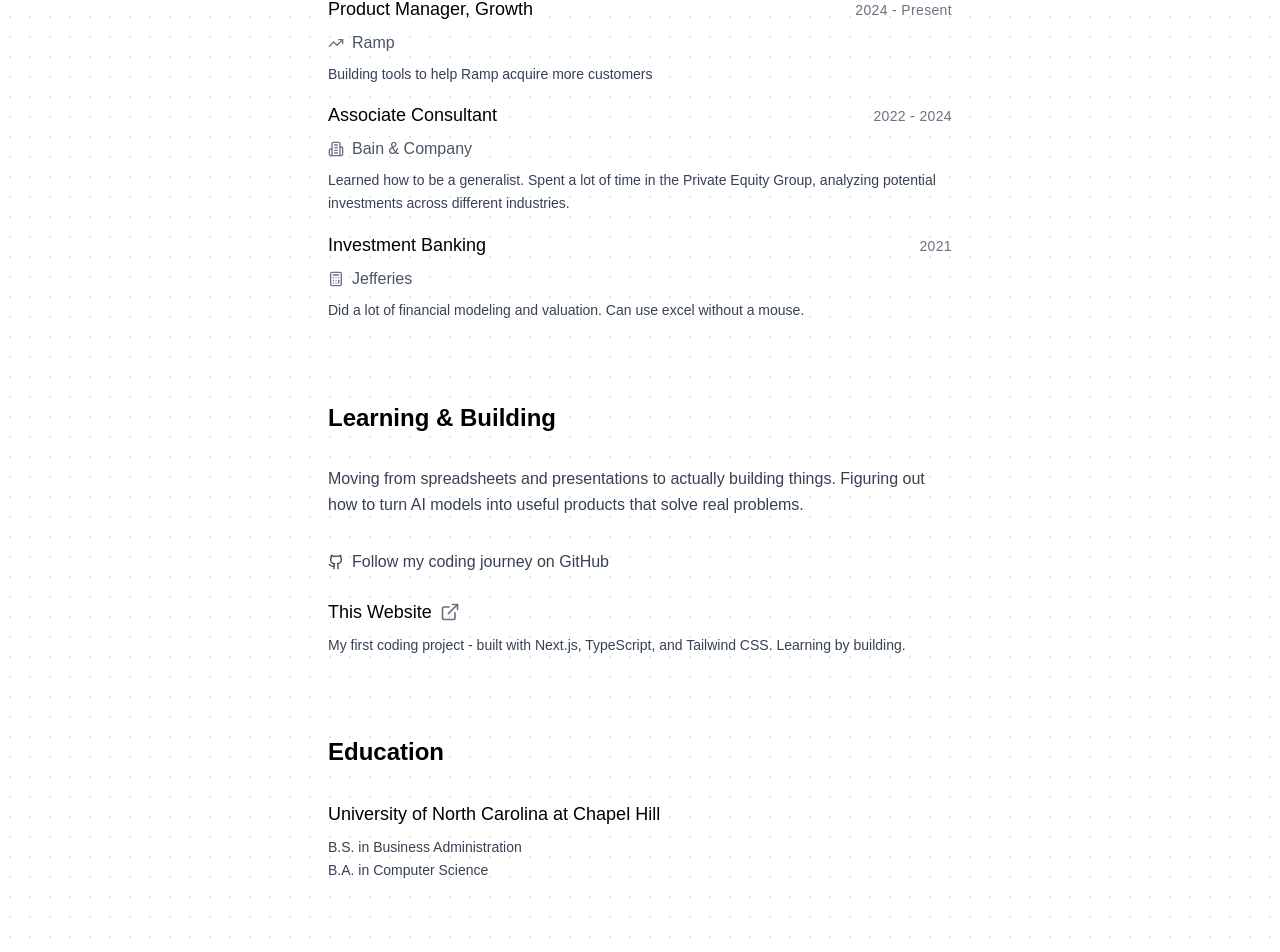
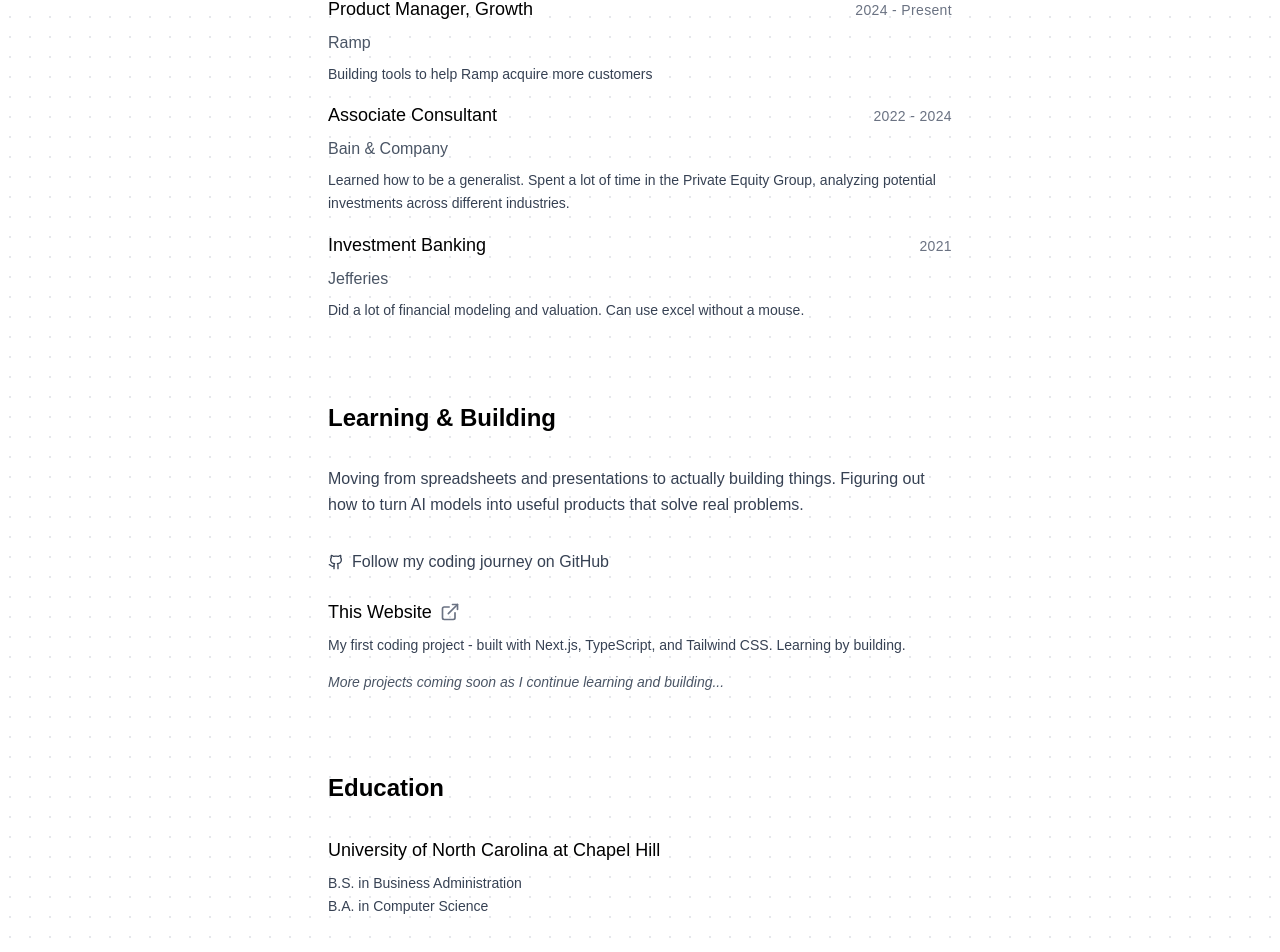
Before and after one commit to pgujare/personal-website, a Next.js app: page / in a window 1280 px wide. Shown: the part 433-1385 px from the top of the page. Built offline with nearby package versions, Linux system fonts and the light colour scheme.

Commit message:
removed icons

```diff
--- a/app/page.tsx
+++ b/app/page.tsx
@@ -1,4 +1,4 @@
-import { Mail, Linkedin, Twitter, Github, ExternalLink, MapPin, Zap, ChefHat, Circle, Music, Dumbbell, Coffee, Building2, TrendingUp, Calculator } from "lucide-react"
+import { Mail, Linkedin, Twitter, Github, ExternalLink, MapPin, Zap, ChefHat, Circle, Music, Dumbbell, Coffee } from "lucide-react"
 import { Analytics } from "@vercel/analytics/next"
 import Link from "next/link"
 import { Metadata } from "next"
@@ -79,14 +79,13 @@
         {/* Experience */}
         <div className="mb-20">
           <h2 className="text-2xl font-semibold mb-8 text-black">Experience</h2>
-          <div className="space-y-8">
+          <div className="space-y-12">
             <div className="group hover:bg-gray-50 hover:shadow-sm rounded-lg p-4 -m-4 transition-all duration-300 ease-in-out cursor-default">
               <div className="flex justify-between items-baseline mb-2">
                 <h3 className="text-lg font-medium text-black group-hover:text-gray-900 transition-colors duration-200">Product Manager, Growth</h3>
                 <span className="text-sm font-medium text-gray-500 tracking-wide">2024 - Present</span>
               </div>
-              <div className="flex items-center gap-2 mb-2">
-                <TrendingUp className="h-4 w-4 text-gray-500" />
+              <div className="mb-2">
                 <Link
                   href="https://ramp.com"
                   target="_blank"
@@ -106,8 +105,7 @@
                 <h3 className="text-lg font-medium text-black group-hover:text-gray-900 transition-colors duration-200">Associate Consultant</h3>
                 <span className="text-sm font-medium text-gray-500 tracking-wide">2022 - 2024</span>
               </div>
-              <div className="flex items-center gap-2 mb-2">
-                <Building2 className="h-4 w-4 text-gray-500" />
+              <div className="mb-2">
                 <Link
                   href="https://bain.com"
                   target="_blank"
@@ -127,8 +125,7 @@
                 <h3 className="text-lg font-medium text-black group-hover:text-gray-900 transition-colors duration-200">Investment Banking</h3>
                 <span className="text-sm font-medium text-gray-500 tracking-wide">2021</span>
               </div>
-              <div className="flex items-center gap-2 mb-2">
-                <Calculator className="h-4 w-4 text-gray-500" />
+              <div className="mb-2">
                 <Link
                   href="https://jefferies.com"
                   target="_blank"
@@ -177,6 +174,12 @@
                   My first coding project - built with Next.js, TypeScript, and Tailwind CSS. Learning by building.
                 </p>
               </div>
+
+              <div className="pt-4">
+                <p className="text-gray-600 text-sm italic">
+                  More projects coming soon as I continue learning and building...
+                </p>
+              </div>
             </div>
           </div>
         </div>
@@ -186,7 +189,14 @@
           <h2 className="text-2xl font-semibold mb-8 text-black">Education</h2>
           <div>
             <div className="flex justify-between items-baseline mb-1">
-              <h3 className="text-lg font-medium text-black">University of North Carolina at Chapel Hill</h3>
+              <Link
+                href="https://unc.edu"
+                target="_blank"
+                rel="noopener noreferrer"
+                className="text-lg font-medium text-black hover:bg-blue-200 px-1 -mx-1 rounded transition-all duration-200"
+              >
+                University of North Carolina at Chapel Hill
+              </Link>
             </div>
             <p className="text-gray-700 leading-relaxed text-sm mt-2">
               B.S. in Business Administration<br />
```
